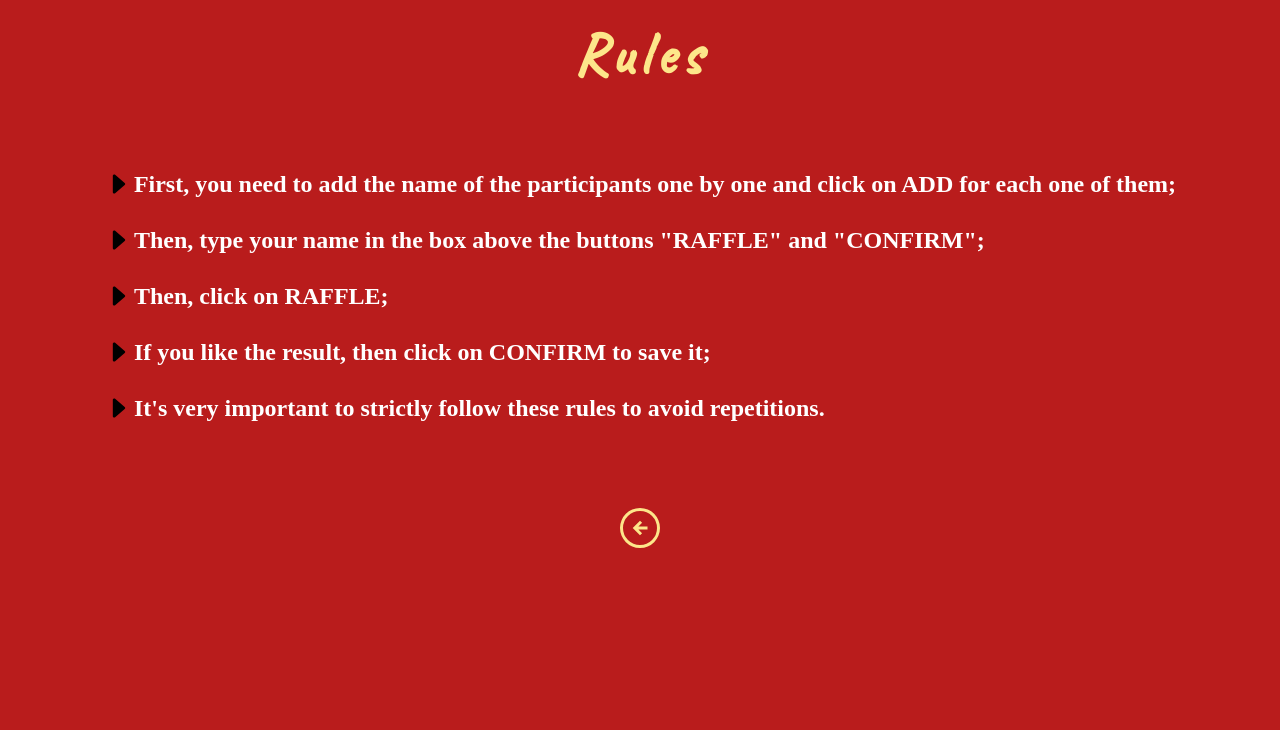
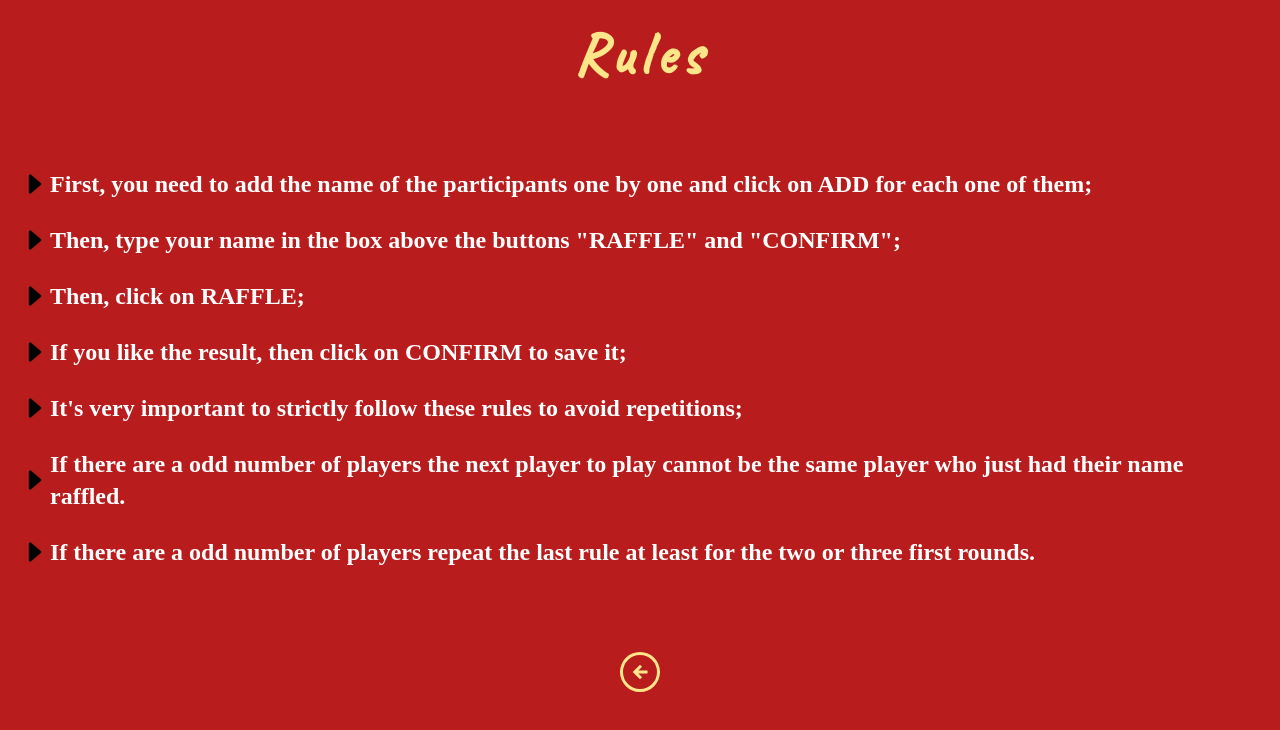
Before and after one commit to viniciusnd/secret-santa, a React (Vite) app: page /rules in a window 1280 px wide. Shown: the top 730 px of the page. Built offline with nearby package versions, Linux system fonts and the light colour scheme; a web font is replaced by a local one.

Commit message:
adding new rules

```diff
--- a/src/Homepage.jsx
+++ b/src/Homepage.jsx
@@ -51,6 +51,7 @@ export default function Homepage() {
       console.log(addParticipants)
       var addingToList = listOfParticipants.push(valor)
       console.log(listOfParticipants)
+
     }
   }
 
--- a/src/Rules.jsx
+++ b/src/Rules.jsx
@@ -14,11 +14,13 @@ export default function Rules() {
                 <li className="flex flex-row"><img src="./svgs/caret-forward-outline.svg"/>Then, type your name in the box above the buttons "RAFFLE" and "CONFIRM";</li>
                 <li className="flex flex-row"><img src="./svgs/caret-forward-outline.svg"/>Then, click on RAFFLE;</li>
                 <li className="flex flex-row"><img src="./svgs/caret-forward-outline.svg"/>If you like the result, then click on CONFIRM to save it;</li>
-                <li className="flex flex-row"><img src="./svgs/caret-forward-outline.svg"/>It's very important to strictly follow these rules to avoid repetitions. </li>
+                <li className="flex flex-row"><img src="./svgs/caret-forward-outline.svg"/>It's very important to strictly follow these rules to avoid repetitions; </li>
+                <li className="flex flex-row"><img src="./svgs/caret-forward-outline.svg"/>If there are a odd number of players the next player to play cannot be the same player who just had their name raffled.</li>
+                <li className="flex flex-row"><img src="./svgs/caret-forward-outline.svg"/>If there are a odd number of players repeat the last rule at least for the two or three first rounds.</li>
             </ul>
         </div>
         <div className="flex flex-row justify-center mt-20">
-            <h1 className="text-center">
+            <h1 className="text-center mb-5">
                 <Link to="/"><img src="./svgs/acl.svg"/></Link>
             </h1>
         </div>
```
